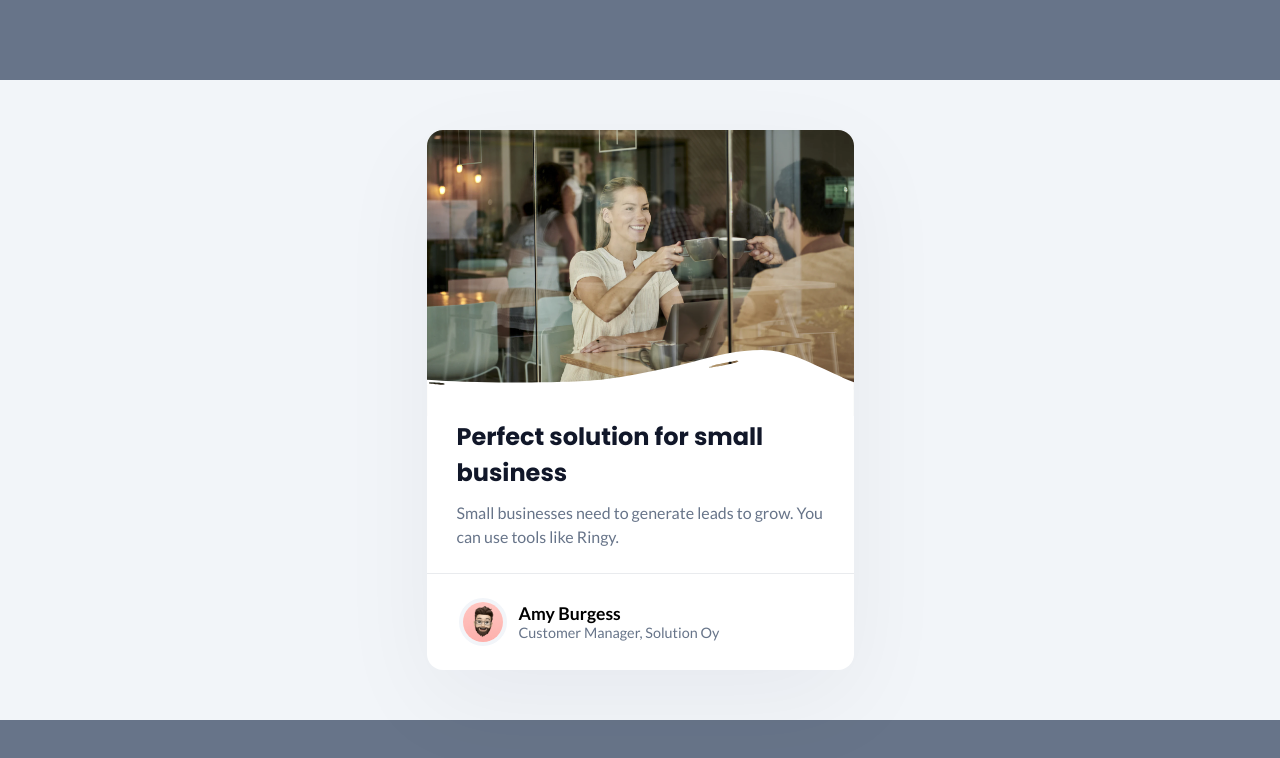
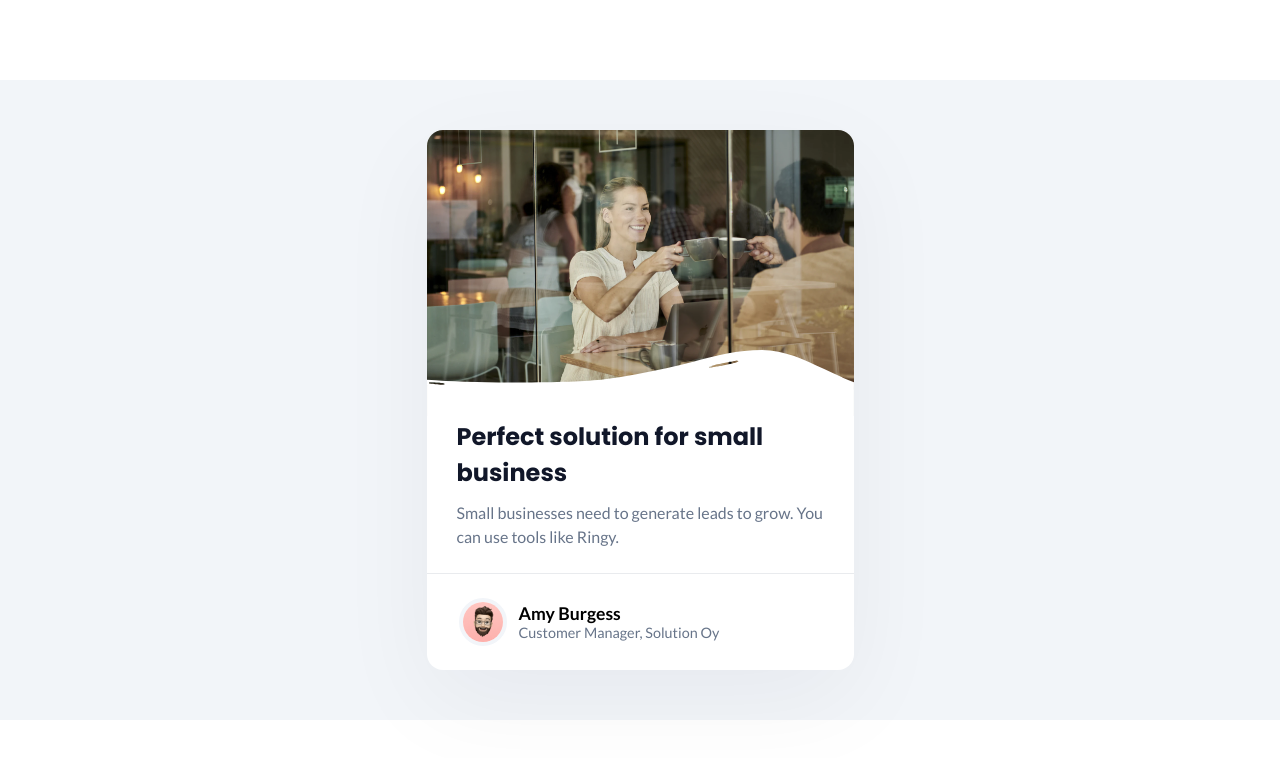
Before and after one commit to CodeSperk/Business-Blog-Card-DC2, a plain HTML site: page index.html in a window 1280 px wide. Drawn offline with Linux system fonts and the light colour scheme.

Commit message:
updated according to the requirements

```diff
--- a/CSS/styles.css
+++ b/CSS/styles.css
@@ -5,16 +5,14 @@
 }
 
 body{
-  background-color: #677489;
   font-family: 'Lato', sans-serif;
   width: 100%;
-}
-.card-section{
   display: flex;
   height: 100vh;
   justify-content: center;
   align-items: center;
 }
+
 
 .card-container {
   width: 100%;
--- a/index.html
+++ b/index.html
@@ -22,7 +22,7 @@
 
 
 
-    <div class="card-section">
+
       <div class="card-container">
         <div class="card">
           <div class="hero">
@@ -42,7 +42,7 @@
           </div>
         </div>
        </div>
-    </div>
+
 
 
 
```
